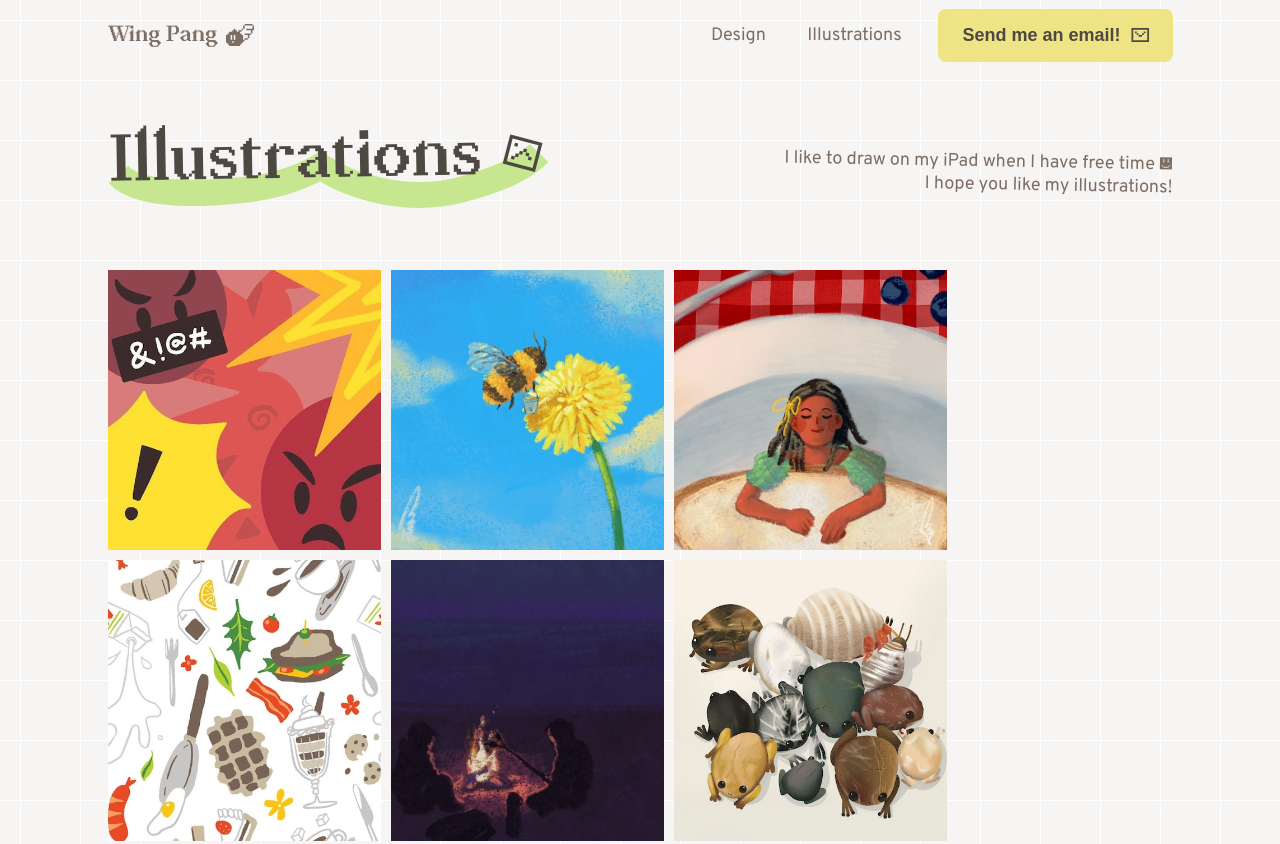
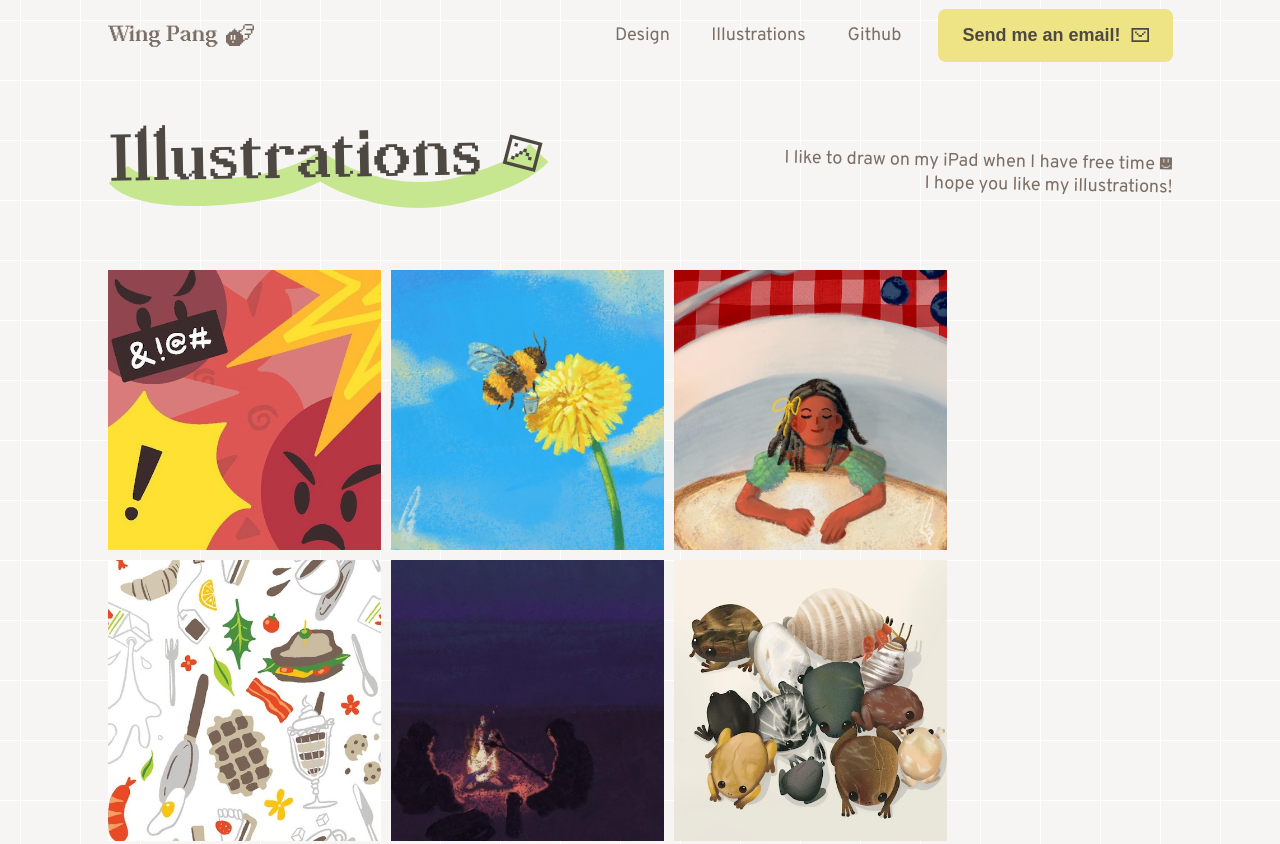
Before and after one commit to wingywing/2023-portfolio, an Eleventy site: page src/illustrations.md in a window 1280 px wide. Shown: the top 844 px of the page. Built offline with nearby package versions, Linux system fonts and the light colour scheme; Eleventy itself is replaced by a stand-in of ours; files that its build step writes are made by us from their sources; a script that the page names is missing; what eleventy-sass, markdown-it-image-figures would draw is missing.

Commit message:
fix(header): brought back GItHub link

```diff
--- a/src/_includes/components/header/header.njk
+++ b/src/_includes/components/header/header.njk
@@ -28,7 +28,7 @@
             <ul>
                 <li><a href="/#home-design">Design</a></li>
                 <li><a href="/illustrations">Illustrations</a></li>
-                {# <li><a href="https://github.com/wingywing">Github</a></li> #}
+                <li><a href="https://github.com/wingywing">Github</a></li>
 
                 {# <li><a href="#">Writing</a></li> #}
                 {# <li><a href="#">About</a></li> #}
```
